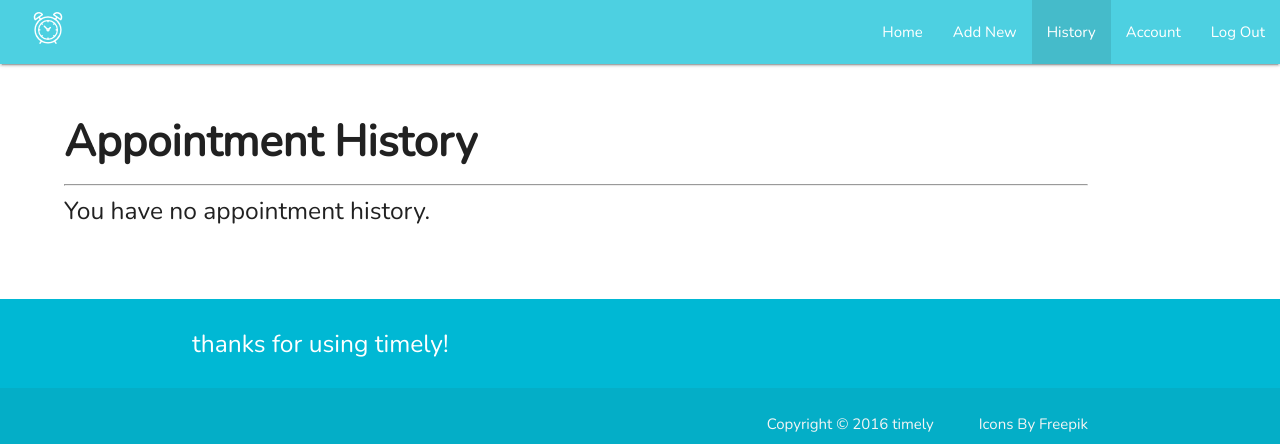
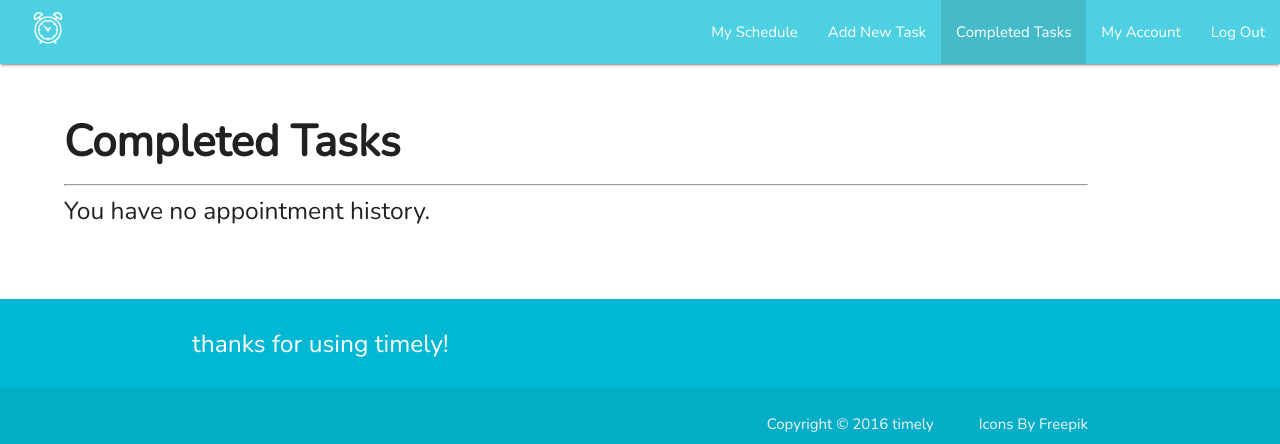
Before and after one commit to sharpree89/timely, a Django app: template main/apps/main_app/templates/main_app/history.html in a window 1280 px wide. Shown: the top 444 px of the page. Run offline with Django 3.2, Linux system fonts and the light colour scheme; the template is opened without the code that fills it, so the values that code supplies are empty; parts of the project's set-up code (start-up, migrations or seed data) failed here and were passed over; some libraries are stand-ins or nearby versions.

Commit message:
added tool tips, tweaked css

```diff
--- a/main/apps/main_app/static/main_app/css/style.css
+++ b/main/apps/main_app/static/main_app/css/style.css
@@ -63,6 +63,16 @@ main{
   padding: 14px 28px;
 }
 
+.dropdownbutton{
+  background-color: #00b8d4;
+  color: white;
+  box-shadow: none !important;
+  border: none !important;
+  outline: none !important;
+  padding: 14px 28px;
+
+}
+
 .newbutton{
   background-color: #00b8d4;
   color: white;
@@ -108,6 +118,12 @@ td.last{
   border: none !important;
   outline: none !important;
   padding: 6% 12%;
+}
+
+.dropdown-button{
+  box-shadow: none !important;
+  border: none !important;
+  outline: none !important;
 }
 
 #newcontainer{
@@ -174,7 +190,6 @@ ul.footer li{
 .accountheader{
   width: 75%;
   border-bottom: 1px solid #bdbdbd;
-
 }
 
 .accountheader h3{
--- a/main/apps/main_app/templates/main_app/history.html
+++ b/main/apps/main_app/templates/main_app/history.html
@@ -13,6 +13,11 @@
   <script type="text/javascript">
     $(document).ready(function() {
       $('select').material_select();
+      $('.prioritybutton').hover(function(){
+          $(this).css("background-color", "#4dd0e1");
+          }, function(){
+          $(this).css("background-color", "#00b8d4");
+      });
     });
   </script>
   <title>timely</title>
@@ -24,18 +29,18 @@
       <div class="nav-wrapper cyan lighten-2">
         <a href="#" class="brand-logo"><img class="navpics" src="{% static 'main_app/img/alarm-clock-white.png' %}" alt="Alarm Clock" style="margin-right: 5%;">timely</a>
         <ul id="nav-mobile" class="right hide-on-med-and-down">
-          <li><a href="{% url 'appts:appts' %}">Home</a></li>
-          <li><a href="{% url 'appts:new' %}">Add New</a></li>
-          <li class="active"><a href="{% url 'appts:history' %}">History</a></li>
-          <li><a href="{% url 'appts:account' %}">Account</a></li>
-          <li><a href="{% url 'appts:logout' %}">Log Out</a></li>
+          <li><a href="{% url 'appts:appts' %}">My Schedule</a></li>
+          <li><a href="{% url 'appts:new' %}">Add New Task</a></li>
+          <li class="active"><a href="{% url 'appts:history' %}">Completed Tasks</a></li>
+          <li><a href="{% url 'appts:account' %}">My Account</a></li>
+          <li class="tooltipped" data-position="bottom" data-delay="50" data-tooltip="Come Back Soon!"><a href="{% url 'appts:logout' %}">Log Out</a></li>
         </ul>
       </div>
     </nav>
   </div>
 
   <div id="past">
-    <h3 class="header">Appointment History</h3>
+    <h3 class="header">Completed Tasks</h3>
     <hr>
     {% if my_past_appts|length == 0 %}
     <h5>You have no appointment history.</h5>
@@ -43,7 +48,7 @@
     <table class="striped">
       <tr style="display: none;"></tr>
       <tr class="tableheader">
-        <th>Title</th>
+        <th>Task</th>
         <th>Date</th>
         <th>Time</th>
         <th>Location</th>
```
Also changed, not shown: main/apps/main_app/templates/main_app/account.html (+5 -5 lines), main/apps/main_app/templates/main_app/appts.html (+17 -18 lines), main/apps/main_app/templates/main_app/edit.html (+5 -5 lines), main/db.sqlite3.
